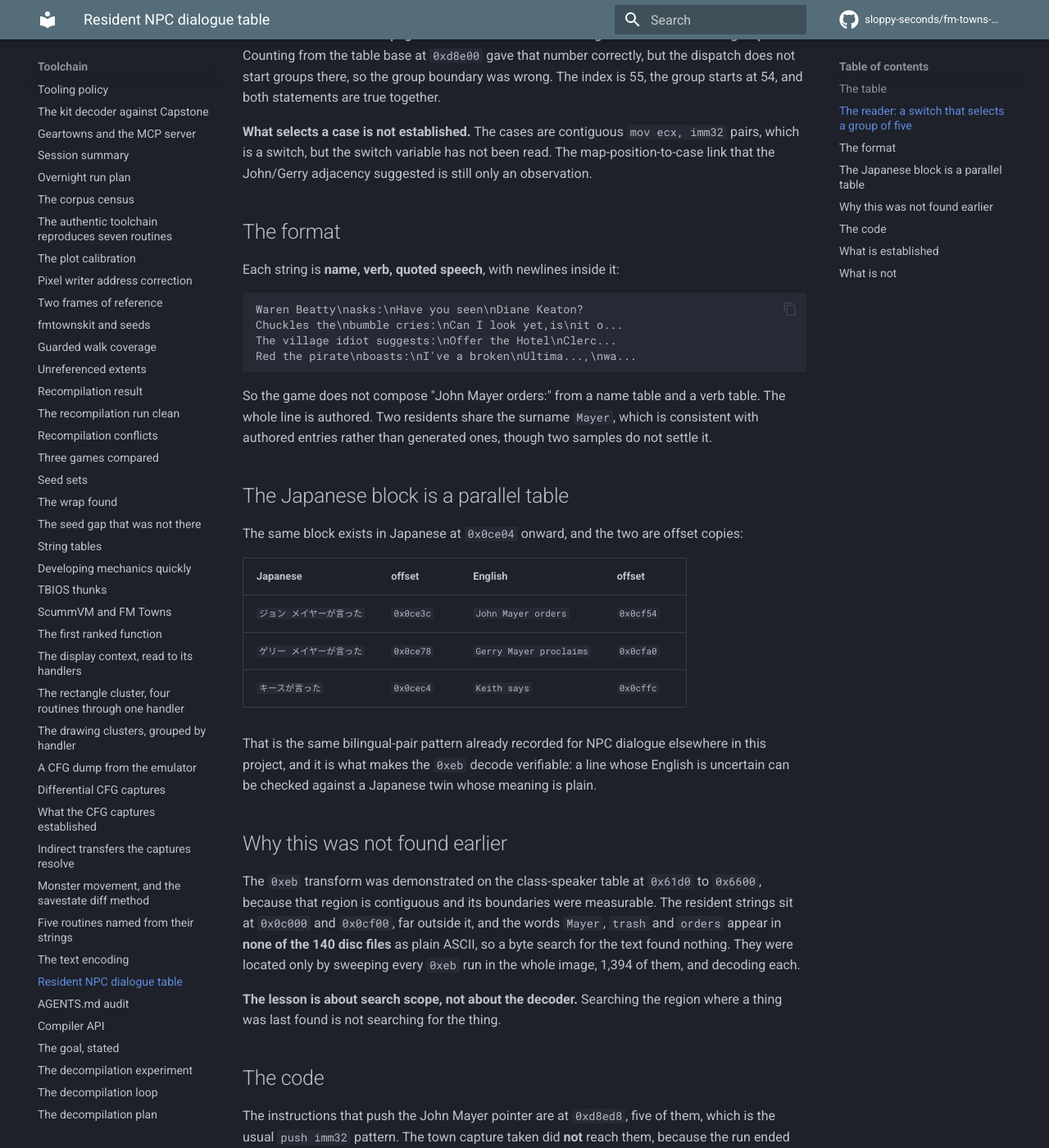
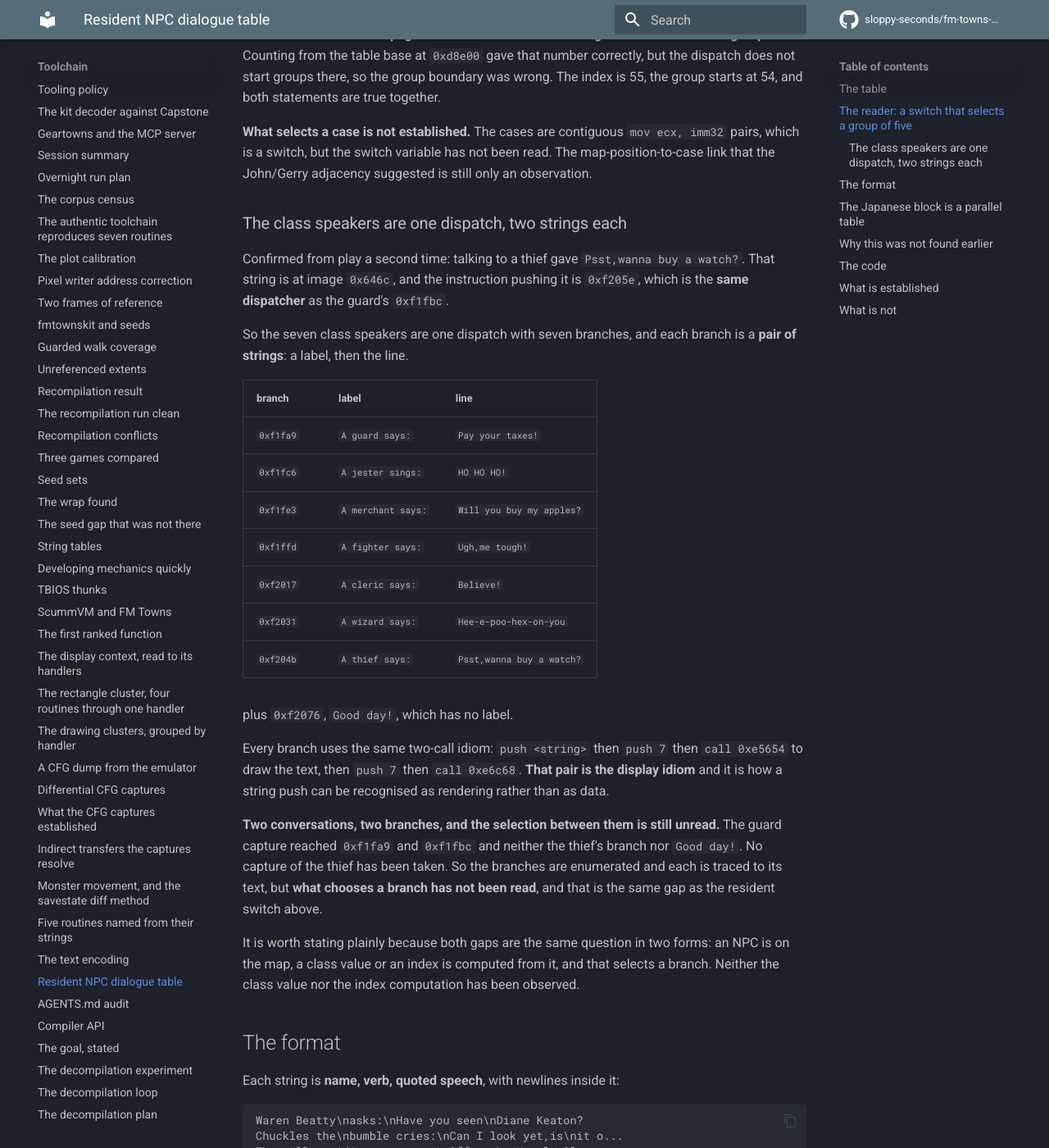
Before and after one commit to sloppy-seconds/fm-towns-ultima, an MkDocs documentation site: the page built from docs/resident-dialogue.md, in a window 1280 px wide and 1400 px high, scrolled down 1646 px. Shown: the whole window at 82% size. Built offline with MkDocs 1.6.1 and Material for MkDocs 9.7.7, drawn with Linux system fonts in a browser that asks for light colours; comment, search, counter and statistics services are not loaded.

Commit message:
The thief confirms the class-speaker dispatch, and both selections remain unread
Talking to a thief gave "Psst,wanna buy a watch?". That string is at image 0x646c
and the pushing instruction is 0xf205e, the same dispatcher as the guard's 0xf1fbc.

So the seven class speakers are one dispatch with seven branches, each a PAIR of
strings, a label then the line: guard, jester, merchant, fighter, cleric, wizard,
thief, plus a bare "Good day!" with no label. All enumerated with addresses.

Every branch uses the same two-call idiom: push string, push 7, call 0xe5654 to
draw, push 7, call 0xe6c68. That pair is the display idiom, and it is how a string
push can be recognised as rendering rather than data.

The guard capture reached the guard's own branch and neither the thief's nor Good
day!. So two conversations have touched two branches and the thing that chooses a
branch is still unread, which is the same gap as the resident switch.

Worth stating because both are one question in two forms: an NPC is on the map, a
class value or an index is computed from it, and that selects a branch. Neither the
class value nor the index computation has been observed. That is the next
measurement, and it needs two NPCs of different class spoken to inside one capture
window so the differing branch is visible.

```diff
--- a/docs/resident-dialogue.md
+++ b/docs/resident-dialogue.md
@@ -60,6 +60,40 @@ true together.
 **What selects a case is not established.** The cases are contiguous `mov ecx, imm32` pairs, which is a
 switch, but the switch variable has not been read. The map-position-to-case link that the John/Gerry
 adjacency suggested is still only an observation.
+
+### The class speakers are one dispatch, two strings each
+
+Confirmed from play a second time: talking to a thief gave `Psst,wanna buy a watch?`. That string is at
+image `0x646c`, and the instruction pushing it is `0xf205e`, which is the **same dispatcher** as the
+guard's `0xf1fbc`.
+
+So the seven class speakers are one dispatch with seven branches, and each branch is a **pair of
+strings**: a label, then the line.
+
+| branch | label | line |
+|---|---|---|
+| `0xf1fa9` | `A guard says:` | `Pay your taxes!` |
+| `0xf1fc6` | `A jester sings:` | `HO HO HO!` |
+| `0xf1fe3` | `A merchant says:` | `Will you buy my apples?` |
+| `0xf1ffd` | `A fighter says:` | `Ugh,me tough!` |
+| `0xf2017` | `A cleric says:` | `Believe!` |
+| `0xf2031` | `A wizard says:` | `Hee-e-poo-hex-on-you` |
+| `0xf204b` | `A thief says:` | `Psst,wanna buy a watch?` |
+
+plus `0xf2076`, `Good day!`, which has no label.
+
+Every branch uses the same two-call idiom: `push <string>` then `push 7` then `call 0xe5654` to draw
+the text, then `push 7` then `call 0xe6c68`. **That pair is the display idiom** and it is how a string
+push can be recognised as rendering rather than as data.
+
+**Two conversations, two branches, and the selection between them is still unread.** The guard capture
+reached `0xf1fa9` and `0xf1fbc` and neither the thief's branch nor `Good day!`. No capture of the thief
+has been taken. So the branches are enumerated and each is traced to its text, but **what chooses a
+branch has not been read**, and that is the same gap as the resident switch above.
+
+It is worth stating plainly because both gaps are the same question in two forms: an NPC is on the map,
+a class value or an index is computed from it, and that selects a branch. Neither the class value nor
+the index computation has been observed.
 
 ## The format
 
```
